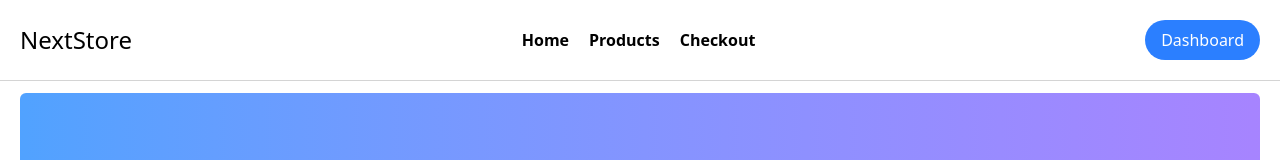
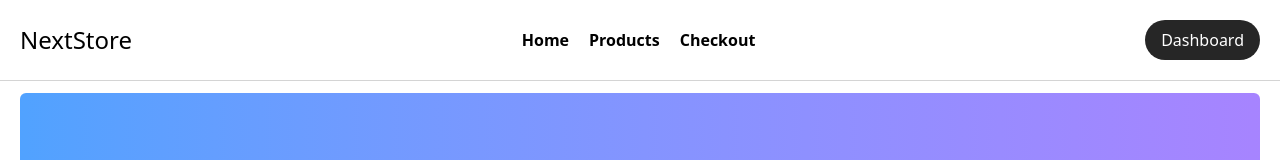
Before and after one commit to c9sid/NextStore, a Next.js app: page / in a window 1280 px wide. Shown: the top 160 px of the page. Built offline with nearby package versions, Linux system fonts and the light colour scheme; no server answers; the database is empty.

Commit message:
Fixed some styling issue

```diff
--- a/app/products/[slug]/page.jsx
+++ b/app/products/[slug]/page.jsx
@@ -62,10 +62,10 @@ const SingleProduct = async ({ params }) => {
                     <p className="text-gray-700">{productData.description}</p>
 
                     <div className="flex gap-4 mt-4">
-                        <button className="bg-blue-600 text-white py-2 px-6 rounded-lg text-lg font-semibold hover:bg-blue-700 transition">
+                        <button className="bg-blue-600 text-white py-2 px-6 rounded-lg text-lg font-semibold hover:bg-blue-700 transition cursor-pointer">
                             Buy Now
                         </button>
-                        <button className="bg-gray-100 text-gray-800 py-2 px-6 rounded-lg flex items-center gap-2 hover:bg-gray-200 transition">
+                        <button className="bg-gray-100 text-gray-800 py-2 px-6 rounded-lg flex items-center gap-2 hover:bg-gray-200 transition cursor-pointer">
                             <ShoppingCart className="w-5 h-5" /> Add to Cart
                         </button>
                     </div>
--- a/components/Navbar.jsx
+++ b/components/Navbar.jsx
@@ -3,7 +3,7 @@ import React from 'react'
 
 const Navbar = () => {
     return (
-        <div className='flex justify-between items-center border-b border-neutral-300 p-5'>
+        <div className='sticky top-0 flex justify-between items-center bg-white/80 backdrop-blur-lg border-b border-neutral-300 p-5'>
             <div className="logo text-2xl">
                 <Link href={'/'}>NextStore</Link>
             </div>
@@ -13,7 +13,7 @@ const Navbar = () => {
                 <Link href={'/checkout'}>Checkout</Link>
             </div>
             <div className="btn">
-                <button className='px-4 py-2 rounded-full bg-blue-500 hover:bg-blue-600 text-white'><Link href={'/dashboard'}>Dashboard</Link></button>
+                <button className='px-4 py-2 rounded-full bg-neutral-800 hover:bg-neutral-950 text-white'><Link href={'/dashboard'}>Dashboard</Link></button>
             </div>
         </div>
     )
```
